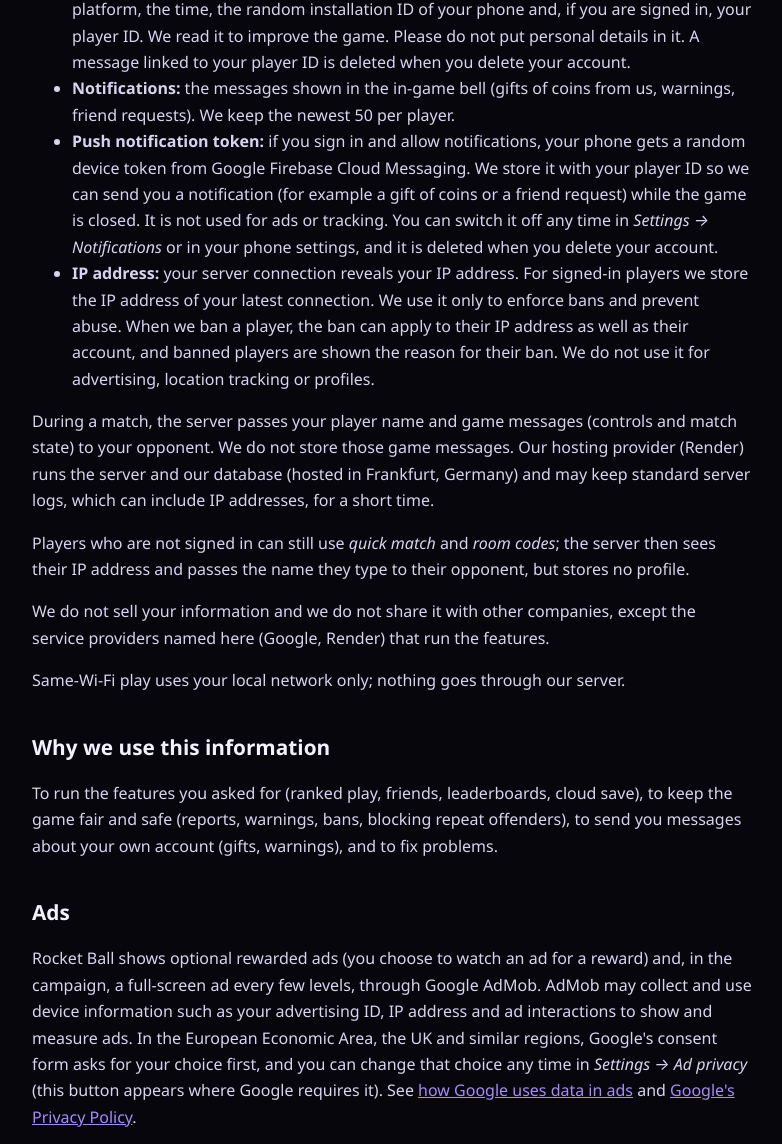
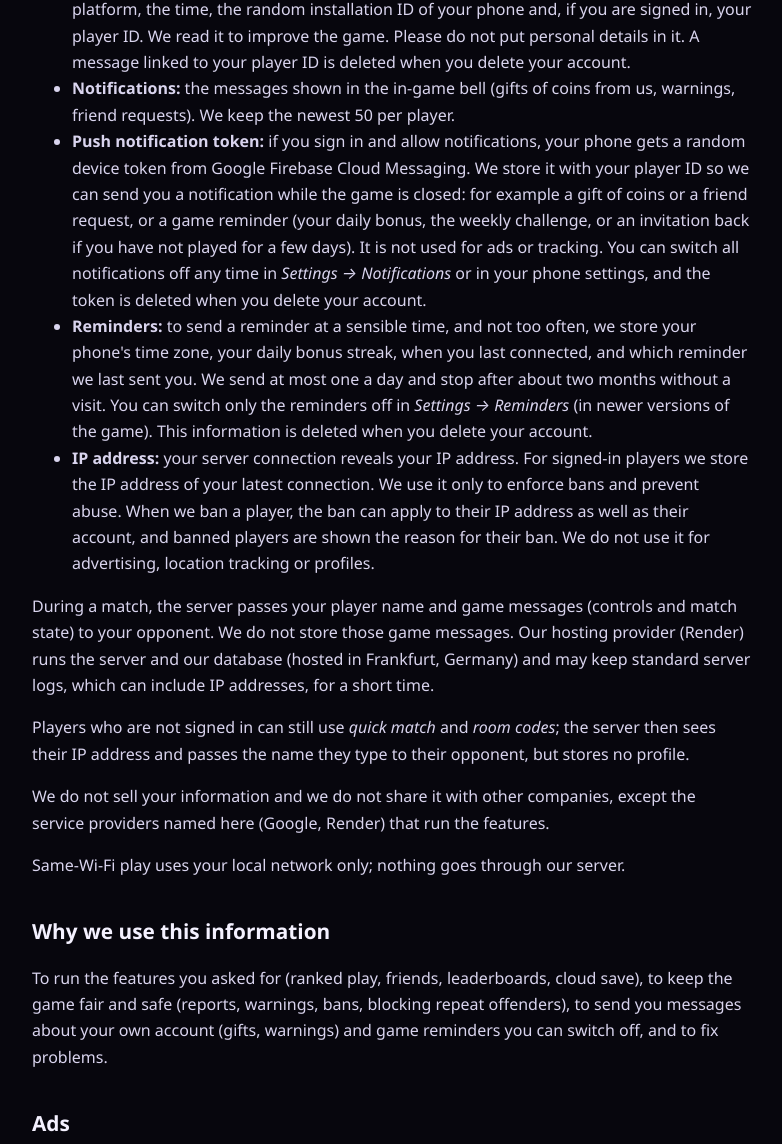
Before and after one commit to St-Daniel-H/nervesstudio-site, a plain HTML site: page games/rocket-ball/privacy.html in a window 1280 px wide. Shown: the part 1936-3080 px from the top of the page, without its empty margins (248-1030 px from the left). Drawn offline with Linux system fonts and the light colour scheme.

Commit message:
Privacy policy: game reminder notifications and what they store
Co-Authored-By: Claude Sonnet 5.5 <noreply@anthropic.com>

```diff
--- a/games/rocket-ball/privacy.html
+++ b/games/rocket-ball/privacy.html
@@ -45,7 +45,8 @@
 <li><strong>Progress summary:</strong> when you sign in and when you return to the menu, the game sends us a short summary of your progress: your coin balance, your best campaign level, which cars and items you own, and how many real-money purchases you made. We use it only to help you if something goes wrong (for example if you lose coins) and to understand how the game is played. Your real progress stays on your phone and in your Google cloud save.</li>
 <li><strong>Feedback you send:</strong> if you use the feedback form in the game, we store your message (up to 500 characters), the type you chose (idea, problem or other), the game version, your platform, the time, the random installation ID of your phone and, if you are signed in, your player ID. We read it to improve the game. Please do not put personal details in it. A message linked to your player ID is deleted when you delete your account.</li>
 <li><strong>Notifications:</strong> the messages shown in the in-game bell (gifts of coins from us, warnings, friend requests). We keep the newest 50 per player.</li>
-<li><strong>Push notification token:</strong> if you sign in and allow notifications, your phone gets a random device token from Google Firebase Cloud Messaging. We store it with your player ID so we can send you a notification (for example a gift of coins or a friend request) while the game is closed. It is not used for ads or tracking. You can switch it off any time in <em>Settings &rarr; Notifications</em> or in your phone settings, and it is deleted when you delete your account.</li>
+<li><strong>Push notification token:</strong> if you sign in and allow notifications, your phone gets a random device token from Google Firebase Cloud Messaging. We store it with your player ID so we can send you a notification while the game is closed: for example a gift of coins or a friend request, or a game reminder (your daily bonus, the weekly challenge, or an invitation back if you have not played for a few days). It is not used for ads or tracking. You can switch all notifications off any time in <em>Settings &rarr; Notifications</em> or in your phone settings, and the token is deleted when you delete your account.</li>
+<li><strong>Reminders:</strong> to send a reminder at a sensible time, and not too often, we store your phone's time zone, your daily bonus streak, when you last connected, and which reminder we last sent you. We send at most one a day and stop after about two months without a visit. You can switch only the reminders off in <em>Settings &rarr; Reminders</em> (in newer versions of the game). This information is deleted when you delete your account.</li>
 <li><strong>IP address:</strong> your server connection reveals your IP address. For signed-in players we store the IP address of your latest connection. We use it only to enforce bans and prevent abuse. When we ban a player, the ban can apply to their IP address as well as their account, and banned players are shown the reason for their ban. We do not use it for advertising, location tracking or profiles.</li>
 </ul>
 <p>During a match, the server passes your player name and game messages (controls and match state) to your opponent. We do not store those game messages. Our hosting provider (Render) runs the server and our database (hosted in Frankfurt, Germany) and may keep standard server logs, which can include IP addresses, for a short time.</p>
@@ -54,7 +55,7 @@
 <p>Same-Wi-Fi play uses your local network only; nothing goes through our server.</p>
 
 <h2>Why we use this information</h2>
-<p>To run the features you asked for (ranked play, friends, leaderboards, cloud save), to keep the game fair and safe (reports, warnings, bans, blocking repeat offenders), to send you messages about your own account (gifts, warnings), and to fix problems.</p>
+<p>To run the features you asked for (ranked play, friends, leaderboards, cloud save), to keep the game fair and safe (reports, warnings, bans, blocking repeat offenders), to send you messages about your own account (gifts, warnings) and game reminders you can switch off, and to fix problems.</p>
 
 <h2>Ads</h2>
 <p>Rocket Ball shows optional rewarded ads (you choose to watch an ad for a reward) and, in the campaign, a full-screen ad every few levels, through Google AdMob. AdMob may collect and use device information such as your advertising ID, IP address and ad interactions to show and measure ads. In the European Economic Area, the UK and similar regions, Google's consent form asks for your choice first, and you can change that choice any time in <em>Settings &rarr; Ad privacy</em> (this button appears where Google requires it). See <a href="https://policies.google.com/technologies/ads">how Google uses data in ads</a> and <a href="https://policies.google.com/privacy">Google's Privacy Policy</a>.</p>
```
